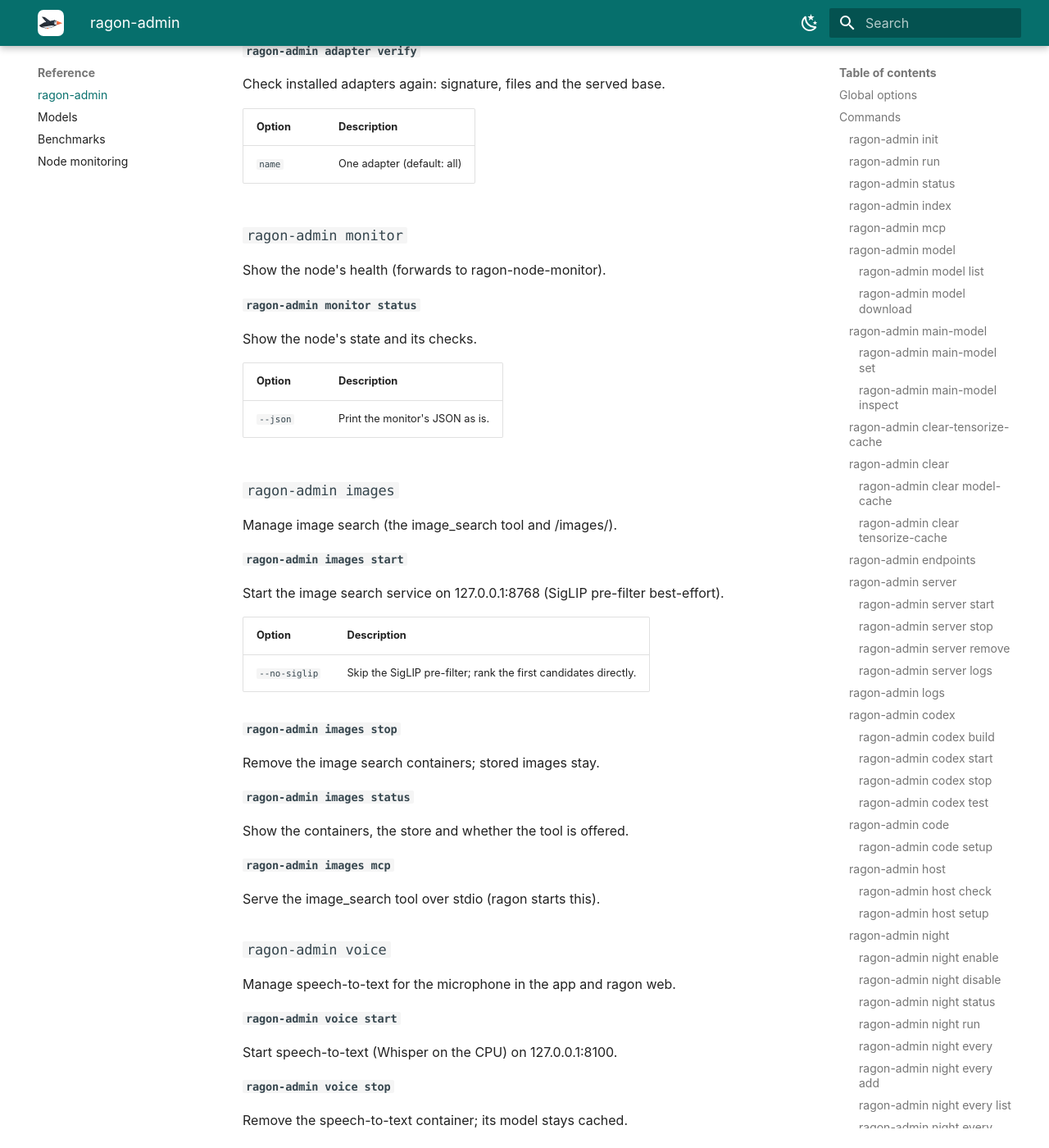
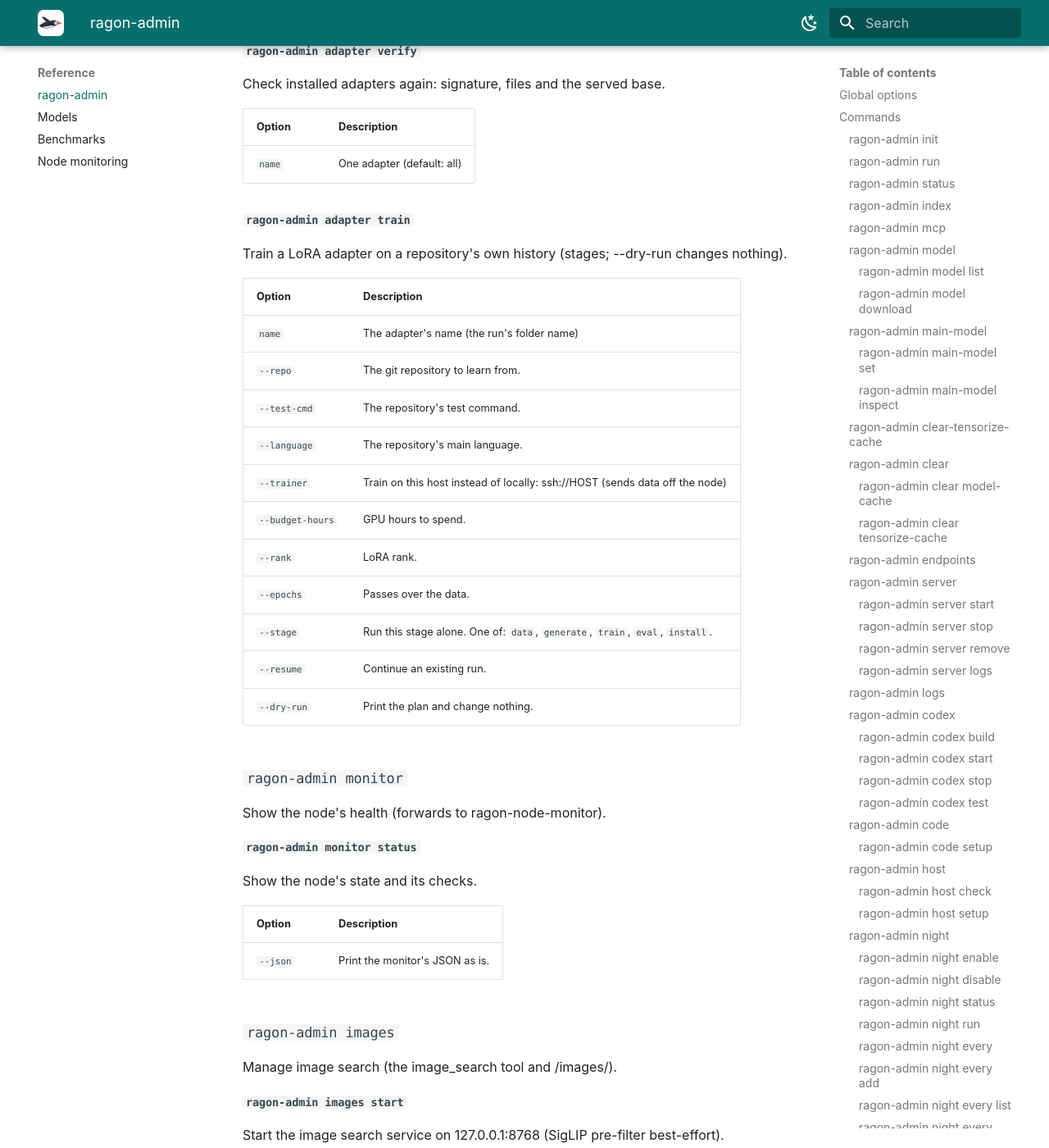
Before and after one commit to dreamference/ragon, an MkDocs documentation site: the page built from docs/admin.md, in a window 1280 px wide and 1400 px high, scrolled down 30428 px. Shown: the whole window at 82% size. Built offline with MkDocs 1.6.1 and Material for MkDocs 9.7.7, drawn with Linux system fonts in a browser that asks for light colours.

Commit message:
adapter train: a stage not wired as run(run) is reported as its lane's, CLI reference page regenerated
Ragon-Tokens: 0

```diff
--- a/docs/admin.md
+++ b/docs/admin.md
@@ -967,6 +967,24 @@ Check installed adapters again: signature, files and the served base.
 |---|---|
 | `name` | One adapter (default: all) |
 
+#### `ragon-admin adapter train`
+
+Train a LoRA adapter on a repository's own history (stages; --dry-run changes nothing).
+
+| Option | Description |
+|---|---|
+| `name` | The adapter's name (the run's folder name) |
+| `--repo` | The git repository to learn from. |
+| `--test-cmd` | The repository's test command. |
+| `--language` | The repository's main language. |
+| `--trainer` | Train on this host instead of locally: ssh://HOST (sends data off the node) |
+| `--budget-hours` | GPU hours to spend. |
+| `--rank` | LoRA rank. |
+| `--epochs` | Passes over the data. |
+| `--stage` | Run this stage alone. One of: `data`, `generate`, `train`, `eval`, `install`. |
+| `--resume` | Continue an existing run. |
+| `--dry-run` | Print the plan and change nothing. |
+
 ### `ragon-admin monitor`
 
 Show the node's health (forwards to ragon-node-monitor).
```
Also changed, not shown: 1 other file.
